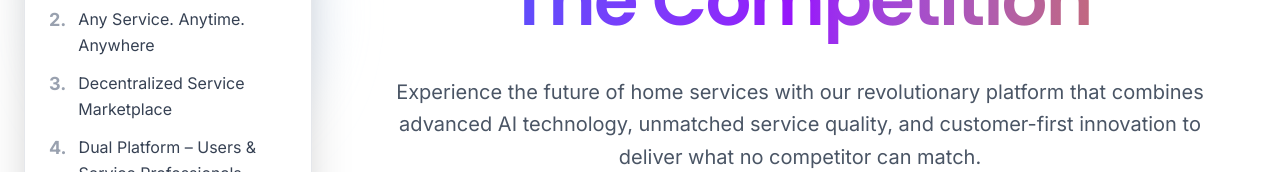
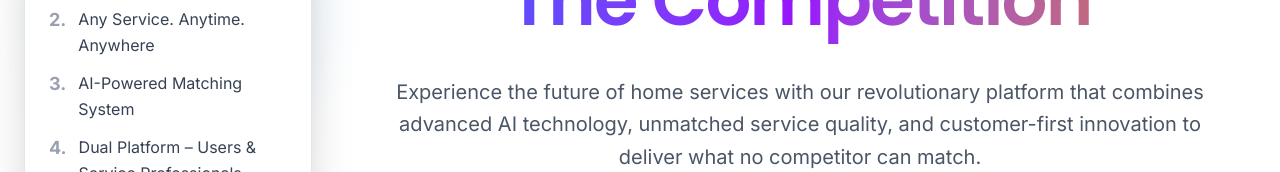
Before and after one commit to chaudhary64/zonomo-landing-page, a Next.js app: page / in a window 1280 px wide. Shown: the part 1009-1181 px from the top of the page. Built offline with nearby package versions, Linux system fonts and the light colour scheme.

Commit message:
refactor: Update title for AI-Powered Matching System in features list

```diff
--- a/src/components/features/page.js
+++ b/src/components/features/page.js
@@ -407,7 +407,7 @@ const features = [
     description: `Whether it’s electrical repair, house cleaning, grooming, appliance servicing, plumbing, or even at-home healthcare, Zonomo brings a wide spectrum of services to users’ doorsteps. The platform is designed to be location-agnostic, ensuring availability in metro cities, suburbs, and soon even tier-2 and tier-3 areas—anytime, any day. It’s a truly one-stop solution for all household and personal service needs.`,
   },
   {
-    title: "Decentralized Service Marketplace",
+    title: "AI-Powered Matching System",
     subheading:
       "Empowering professionals to operate independently. Platform-driven quality and reliability for every user.",
     icon: <MLIcon className="w-12 h-12 text-white" />,
```
